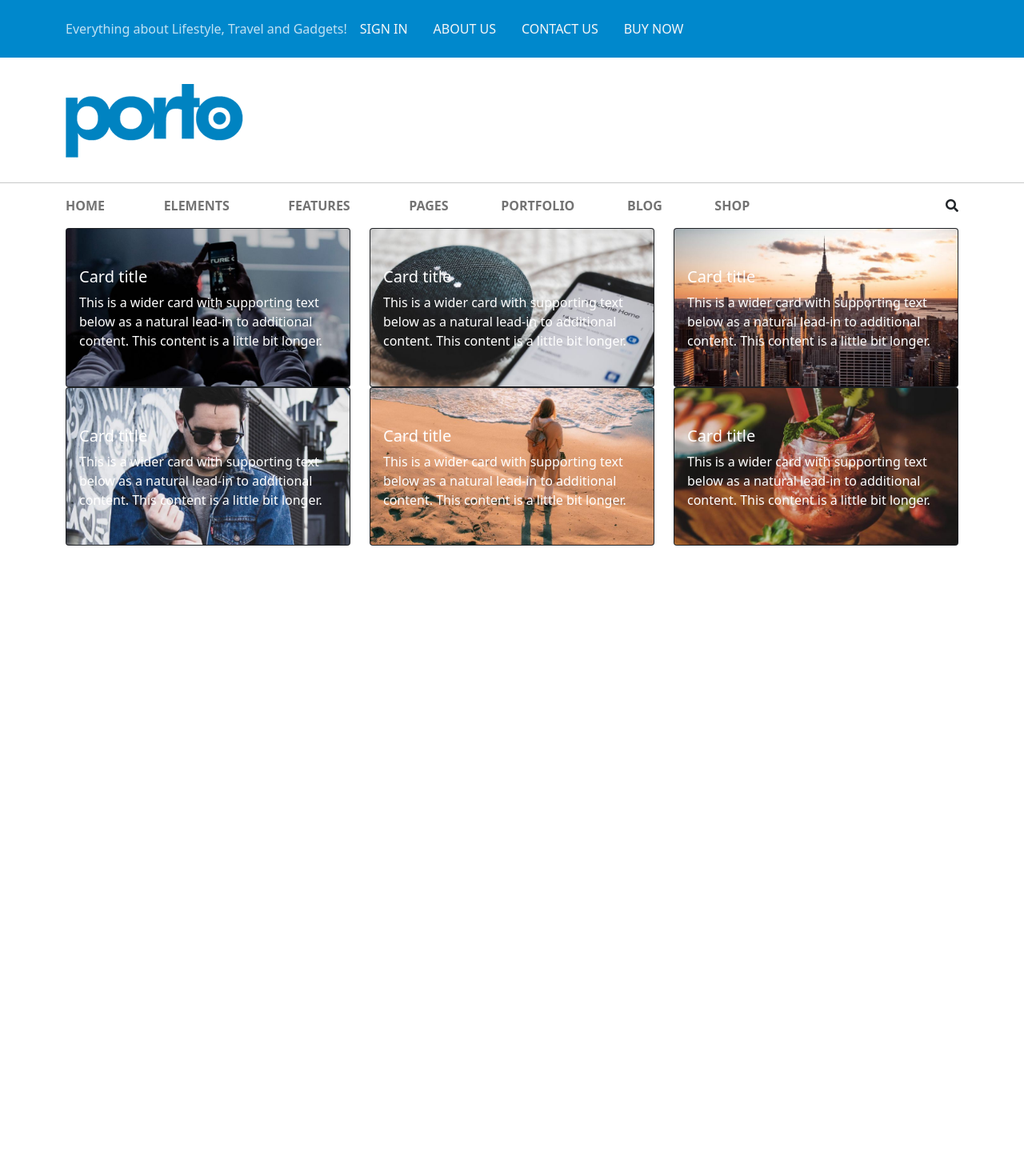
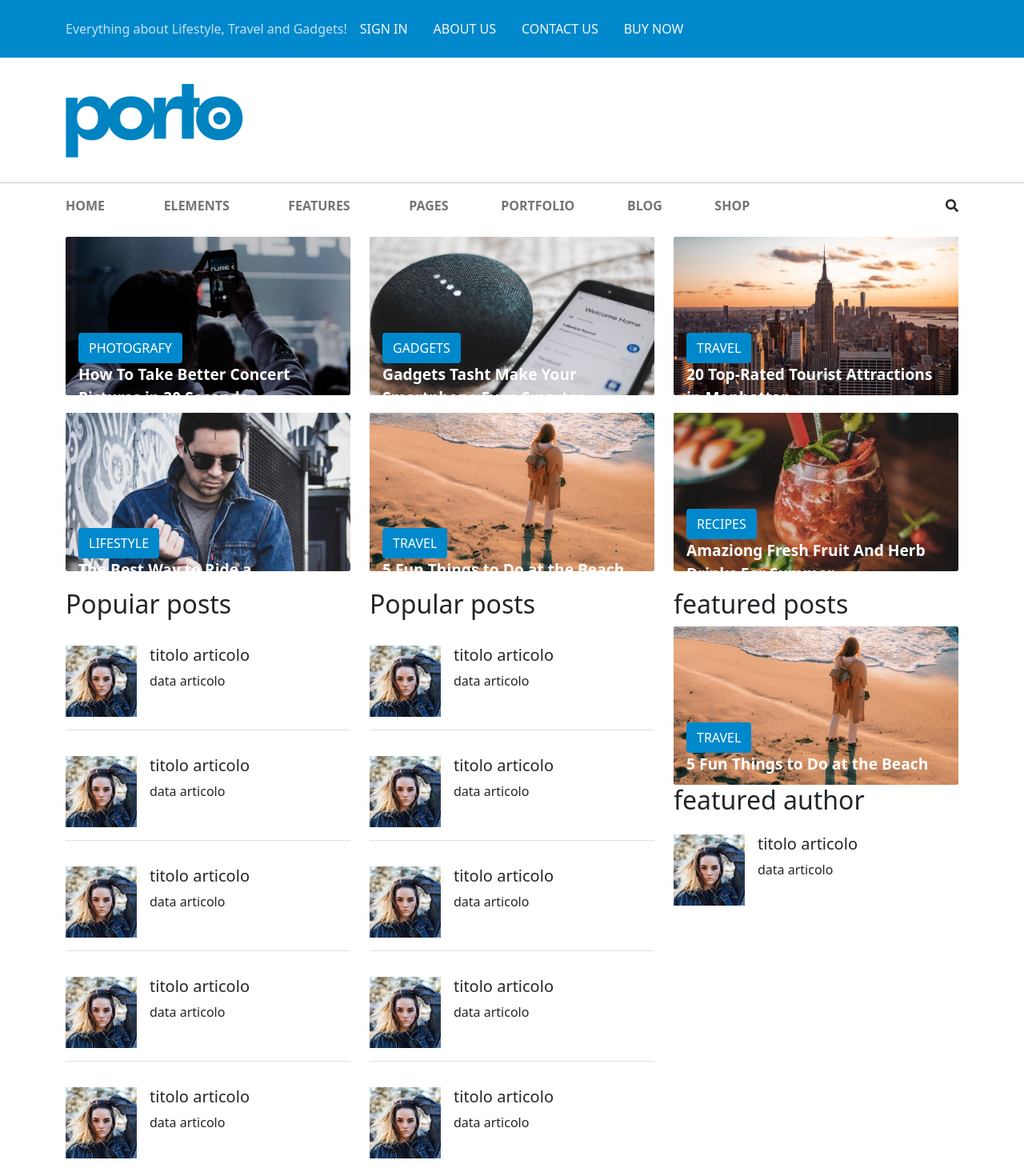
Before and after one commit to Dandav2923/proj-html-vuejs, a Vue app: page / in a window 1280 px wide. Shown: the top 1470 px of the page at 80% size. Before the commit the page ends 800 px from the top, so only its background shows below. Built offline with nearby package versions, Linux system fonts and the light colour scheme.

Commit message:
struttura main top

```diff
--- a/src/components/Main/MainTop.vue
+++ b/src/components/Main/MainTop.vue
@@ -1,59 +1,158 @@
 <template>
   <div class="container">
-    <div class="row">
-      <div class="col-4">
-        <div class="card bg-dark text-white">
+    <div class="row row-cols-3 justify-content-between">
+      <div class="col">
+        <div class="card bg-dark text-white border-0 ">
           <img src="../../assets/img/blog-46.jpg" class="card-img" alt="">
             <div class="card-img-overlay text-container">
-              <h5 class="card-title">Card title</h5>
-              <p class="card-text">This is a wider card with supporting text below as a natural lead-in to additional content. This content is a little bit longer.</p>
+              <button type="button" class="btn text-uppercase">photografy</button>
+              <p class="card-text">How To Take Better Concert Pictures in 30 Seconds</p>
             </div>
         </div>
       </div>
-      <div class="col-4">
-        <div class="card bg-dark text-white">
+      <div class="col">
+        <div class="card bg-dark text-white border-0 ">
           <img src="../../assets/img/blog-47.jpg" class="card-img" alt="">
             <div class="card-img-overlay text-container">
-              <h5 class="card-title">Card title</h5>
-              <p class="card-text">This is a wider card with supporting text below as a natural lead-in to additional content. This content is a little bit longer.</p>
+              <button type="button" class="btn text-uppercase">gadgets</button>
+              <p class="card-text">Gadgets Tasht Make Your Smartphone Even Smarter</p>
             </div>
         </div>
       </div>
-      <div class="col-4">
-        <div class="card bg-dark text-white">
+      <div class="col">
+        <div class="card bg-dark text-white border-0 ">
           <img src="../../assets/img/blog-48.jpg" class="card-img" alt="">
             <div class="card-img-overlay text-container">
-              <h5 class="card-title">Card title</h5>
-              <p class="card-text">This is a wider card with supporting text below as a natural lead-in to additional content. This content is a little bit longer.</p>
+              <button type="button" class="btn text-uppercase">travel</button>
+              <p class="card-text">20 Top-Rated Tourist Attractions in Manhattan</p>
+            </div>
+        </div>
+      </div>
+      <div class="col">
+      <div class="card bg-dark text-white border-0 ">
+        <img src="../../assets/img/blog-49.jpg" class="card-img" alt="">
+          <div class="card-img-overlay text-container bottom">
+            <button type="button" class="btn text-uppercase">lifestyle</button>
+            <p class="card-text">The Best Way to Ride a Motorcycle</p>
+          </div>
+      </div>
+      </div>
+      <div class="col">
+        <div class="card bg-dark text-white border-0 ">
+          <img src="../../assets/img/blog-50.jpg" class="card-img" alt="">
+            <div class="card-img-overlay text-container bottom">
+              <button type="button" class="btn text-uppercase">travel</button>
+              <p class="card-text">5 Fun Things to Do at the Beach</p>
+            </div>
+        </div>
+      </div>
+      <div class="col">
+        <div class="card bg-dark text-white border-0 ">
+          <img src="../../assets/img/blog-51.jpg" class="card-img" alt="">
+            <div class="card-img-overlay text-container">
+              <button type="button" class="btn text-uppercase">recipes</button>
+              <p class="card-text">Amaziong Fresh Fruit And Herb Drinks For Summer</p>
             </div>
         </div>
       </div>
     </div>
-    <div class="row">
-      <div class="col-4">
-        <div class="card bg-dark text-white">
-          <img src="../../assets/img/blog-49.jpg" class="card-img" alt="">
-            <div class="card-img-overlay text-container">
-              <h5 class="card-title">Card title</h5>
-              <p class="card-text">This is a wider card with supporting text below as a natural lead-in to additional content. This content is a little bit longer.</p>
+
+    <div class="row row-cols-3">
+      <div class="col popular-posts">
+        <h2>Popular posts</h2>
+        <ul class="list-group list-group-flush">
+          <li class="list-group-item p-0 my-2 d-flex">
+            <img class="w-25 my-3" src="../../assets/img/blog-55.jpg" alt="">
+            <div class="container-info p-3">
+              <h5>titolo articolo</h5>
+              <p>data articolo</p>
+            </div>
+          </li>
+          <li class="list-group-item p-0 my-2 d-flex">
+            <img class="w-25 my-3" src="../../assets/img/blog-55.jpg" alt="">
+            <div class="container-info p-3">
+              <h5>titolo articolo</h5>
+              <p>data articolo</p>
+            </div>
+          </li>
+          <li class="list-group-item p-0 my-2 d-flex">
+            <img class="w-25 my-3" src="../../assets/img/blog-55.jpg" alt="">
+            <div class="container-info p-3">
+              <h5>titolo articolo</h5>
+              <p>data articolo</p>
+            </div>
+          </li>
+          <li class="list-group-item p-0 my-2 d-flex">
+            <img class="w-25 my-3" src="../../assets/img/blog-55.jpg" alt="">
+            <div class="container-info p-3">
+              <h5>titolo articolo</h5>
+              <p>data articolo</p>
+            </div>
+          </li>
+          <li class="list-group-item p-0 my-2 d-flex">
+            <img class="w-25 my-3" src="../../assets/img/blog-55.jpg" alt="">
+            <div class="container-info p-3">
+              <h5>titolo articolo</h5>
+              <p>data articolo</p>
+            </div>
+          </li>
+        </ul>
+      </div>
+      <div class="col recent-posts">
+        <h2>Popular posts</h2>
+        <ul class="list-group list-group-flush">
+          <li class="list-group-item p-0 my-2 d-flex">
+            <img class="w-25 my-3" src="../../assets/img/blog-55.jpg" alt="">
+            <div class="container-info p-3">
+              <h5>titolo articolo</h5>
+              <p>data articolo</p>
+            </div>
+          </li>
+          <li class="list-group-item p-0 my-2 d-flex">
+            <img class="w-25 my-3" src="../../assets/img/blog-55.jpg" alt="">
+            <div class="container-info p-3">
+              <h5>titolo articolo</h5>
+              <p>data articolo</p>
+            </div>
+          </li>
+          <li class="list-group-item p-0 my-2 d-flex">
+            <img class="w-25 my-3" src="../../assets/img/blog-55.jpg" alt="">
+            <div class="container-info p-3">
+              <h5>titolo articolo</h5>
+              <p>data articolo</p>
+            </div>
+          </li>
+          <li class="list-group-item p-0 my-2 d-flex">
+            <img class="w-25 my-3" src="../../assets/img/blog-55.jpg" alt="">
+            <div class="container-info p-3">
+              <h5>titolo articolo</h5>
+              <p>data articolo</p>
+            </div>
+          </li>
+          <li class="list-group-item p-0 my-2 d-flex">
+            <img class="w-25 my-3" src="../../assets/img/blog-55.jpg" alt="">
+            <div class="container-info p-3">
+              <h5>titolo articolo</h5>
+              <p>data articolo</p>
+            </div>
+          </li>
+        </ul>
+      </div>
+      <div class="col featured-post">
+        <h2>featured posts</h2>
+        <div class="card bg-dark text-white border-0 ">
+          <img src="../../assets/img/blog-50.jpg" class="card-img" alt="">
+            <div class="card-img-overlay">
+              <button type="button" class="btn text-uppercase">travel</button>
+              <p class="card-text">5 Fun Things to Do at the Beach</p>
             </div>
         </div>
-      </div>
-      <div class="col-4">
-        <div class="card bg-dark text-white">
-          <img src="../../assets/img/blog-50.jpg" class="card-img" alt="">
-            <div class="card-img-overlay text-container">
-              <h5 class="card-title">Card title</h5>
-              <p class="card-text">This is a wider card with supporting text below as a natural lead-in to additional content. This content is a little bit longer.</p>
-            </div>
-        </div>
-      </div>
-      <div class="col-4">
-        <div class="card bg-dark text-white">
-          <img src="../../assets/img/blog-51.jpg" class="card-img" alt="">
-            <div class="card-img-overlay text-container">
-              <h5 class="card-title">Card title</h5>
-              <p class="card-text">This is a wider card with supporting text below as a natural lead-in to additional content. This content is a little bit longer.</p>
+        <h2>featured author</h2>
+        <div class="p-0 my-2 d-flex">
+            <img class="w-25 my-3" src="../../assets/img/blog-55.jpg" alt="">
+            <div class="container-info p-3">
+              <h5>titolo articolo</h5>
+              <p>data articolo</p>
             </div>
         </div>
       </div>
@@ -69,7 +168,21 @@ export default {
 
 <style lang="scss" scoped>
 @import "../../assets/scss/partials/_variables.scss";
+.row .col {
+  margin: 0.7em 0 0.7em 0;
+}
+.card-img-overlay.bottom {
+  margin-top: 8em ;
+}
 .card-img-overlay {
-  margin-top: 2em ;
+  margin-top: 6.5em ;
+  .card-text {
+    font-weight: bold;
+    font-size: 1.2em;
+  }
+}
+.btn {
+  background-color: $bg-color-blue;
+  color: $text-color-white;
 }
 </style>
```
